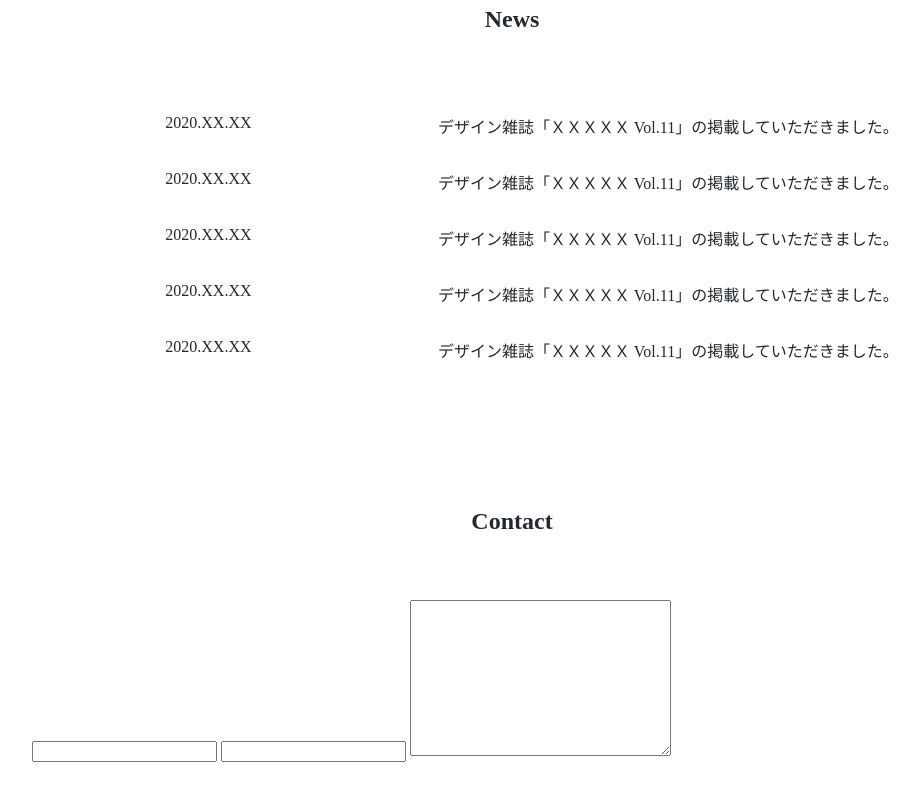
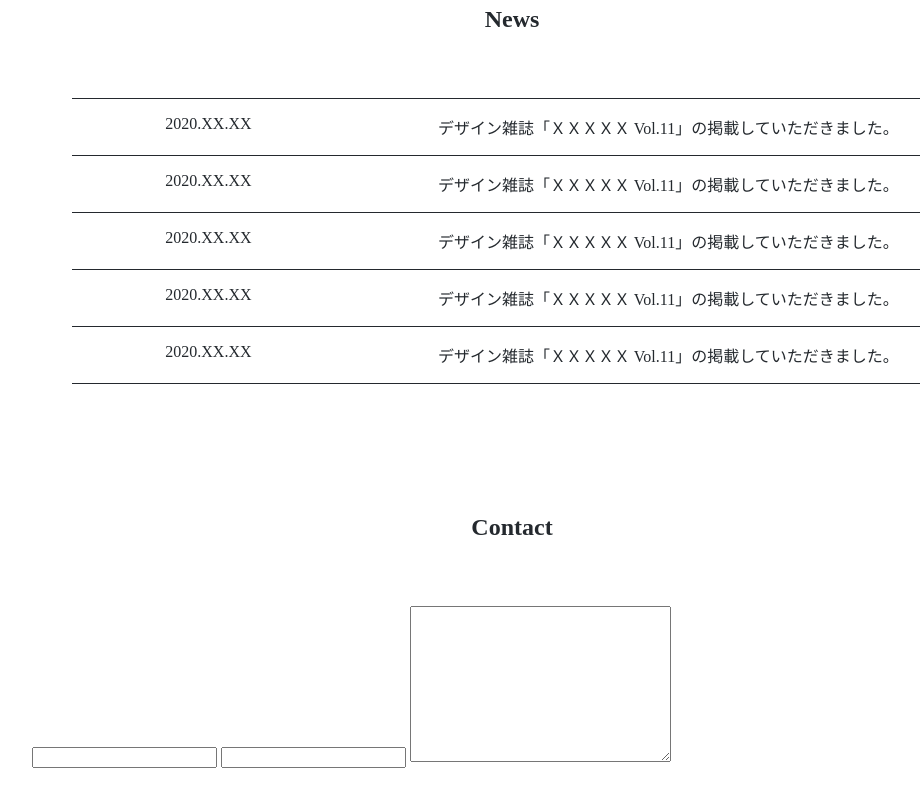
Before and after one commit to hokuson0606/LP, a plain HTML site: page index.html in a window 1280 px wide. Shown: the part 1794-2594 px from the top of the page, without its empty margins (128-1048 px from the left). Drawn offline with Linux system fonts and the light colour scheme.

Commit message:
borderの変更

```diff
--- a/style.css
+++ b/style.css
@@ -89,7 +89,7 @@ header li img{
 }
 
 .border{
-   border-bottom: #24292e;
+   border-bottom: solid 1px #24292e;
    width: 100%;
 }
 
@@ -97,10 +97,3 @@ header li img{
    display: flex;
    justify-content: space-around;
 }
-
-
-.border{
-   background-color:　solid 1px #4a4a4a;
-   width     : 100%;
-
-}
```
